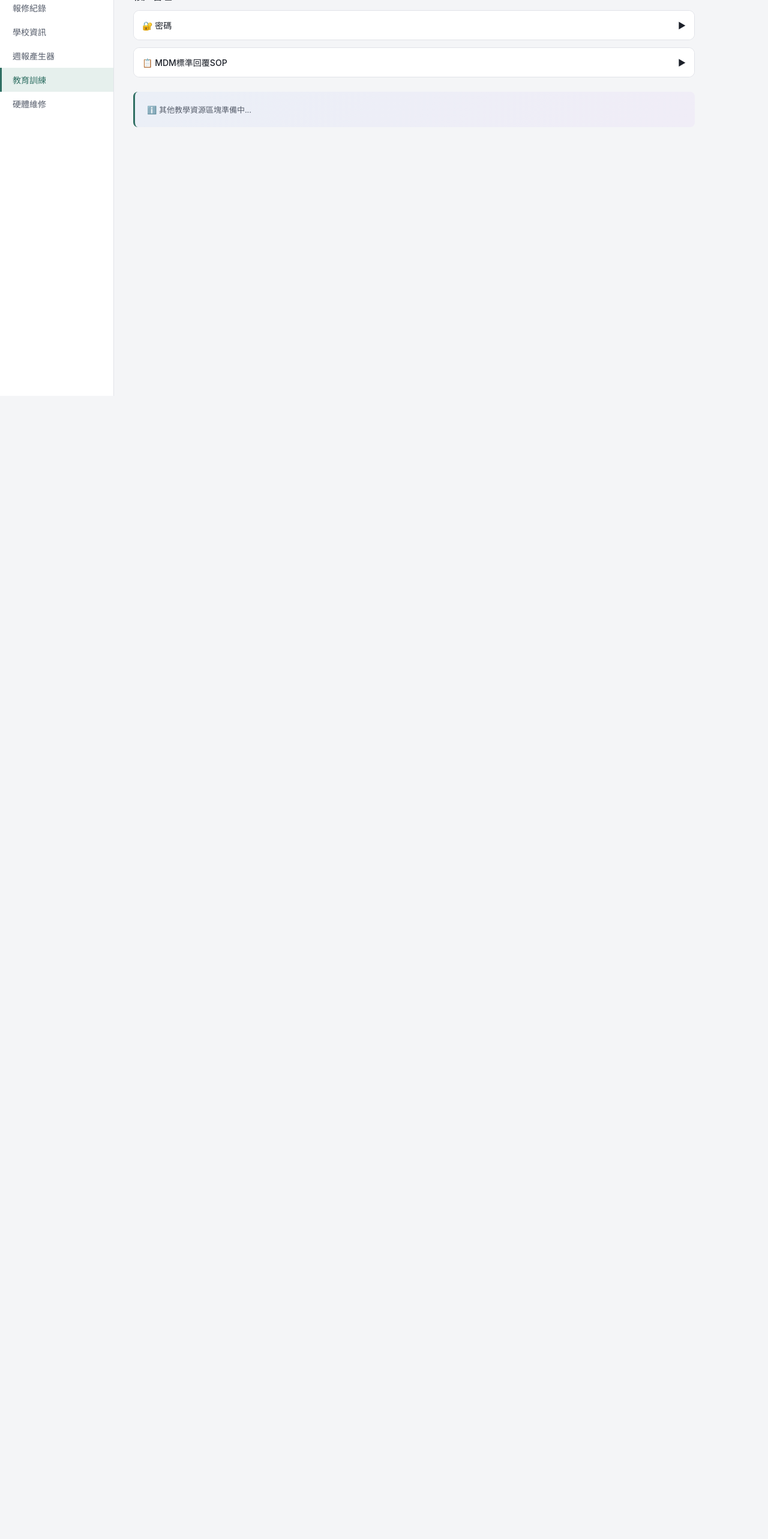
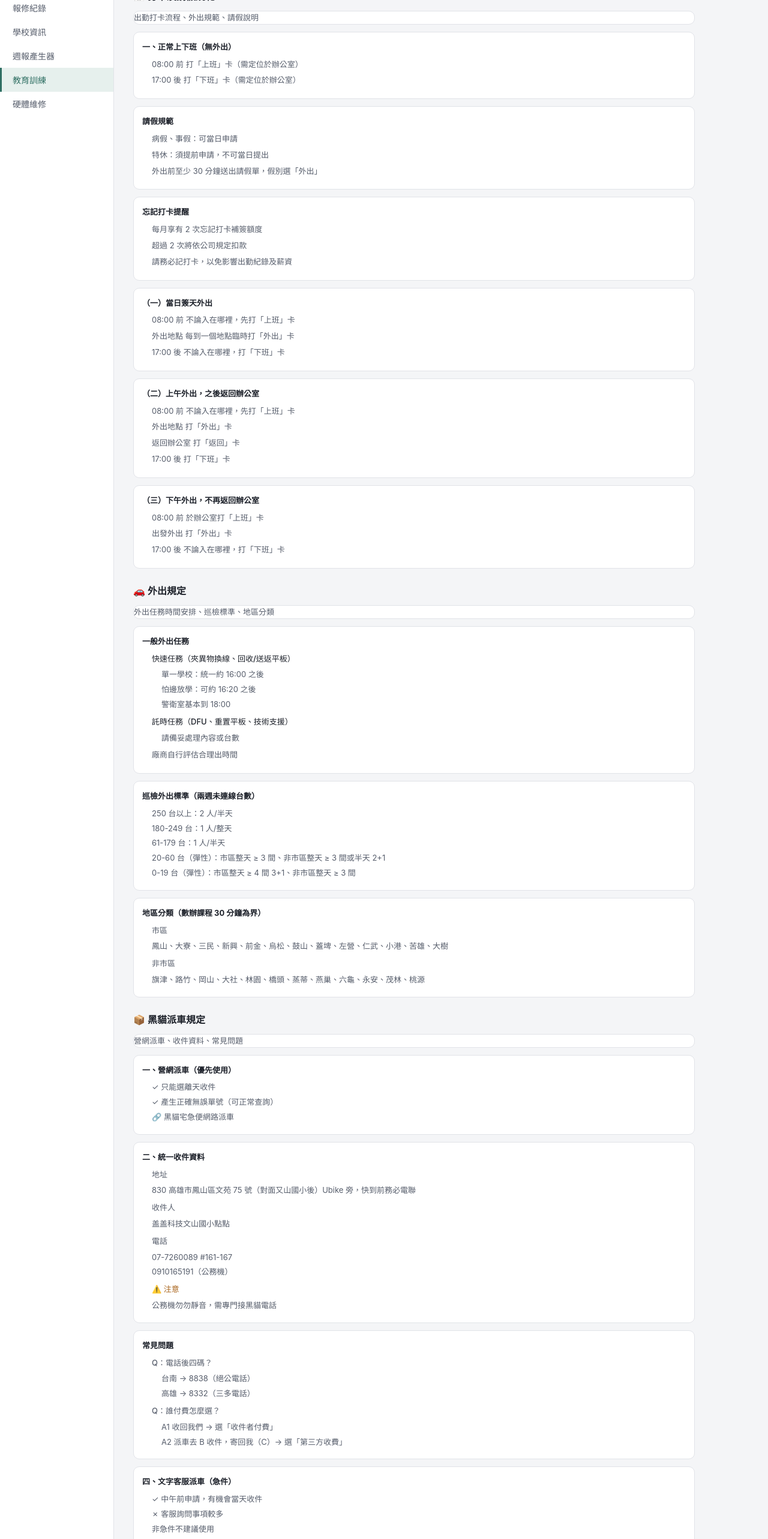
Before and after one commit to Iris1706/school-hub, a Next.js app: page /training in a window 1280 px wide. Shown: the part 140-2706 px from the top of the page at 60% size. Before the commit the page ends 800 px from the top, so only its background shows below. Built offline with nearby package versions, Linux system fonts and the light colour scheme.

Commit message:
完成教育訓練頁面

```diff
--- a/app/training/page.js
+++ b/app/training/page.js
@@ -14,6 +14,28 @@ export default function TrainingPage() {
     }));
   };
 
+  const sectionStyle = {
+    marginBottom: 24,
+  };
+
+  const titleStyle = {
+    fontSize: 16,
+    fontWeight: 600,
+    marginBottom: 12,
+    color: 'var(--text-primary)',
+  };
+
+  const contentBoxStyle = {
+    background: 'var(--surface-1)',
+    border: '1px solid var(--border)',
+    borderRadius: 'var(--radius)',
+    padding: '14px',
+    marginBottom: 12,
+    fontSize: 13,
+    lineHeight: 1.6,
+    color: 'var(--text-secondary)',
+  };
+
   return (
     <div>
       <h1 className="page-title">教育訓練</h1>
@@ -21,11 +43,178 @@ export default function TrainingPage() {
         SOP 文件、操作手冊與教學資源
       </p>
 
-      {/* 帳戶管理區塊 */}
-      <div style={{ marginBottom: 24 }}>
-        <h2 style={{ fontSize: 16, fontWeight: 600, marginBottom: 12, color: 'var(--text-primary)' }}>
-          帳戶管理
-        </h2>
+      {/* 打卡及請假規範 */}
+      <div style={sectionStyle}>
+        <h2 style={titleStyle}>📅 打卡及請假規範</h2>
+        <p style={{ ...contentBoxStyle, marginBottom: 12, padding: 0 }}>
+          出勤打卡流程、外出規範、請假說明
+        </p>
+
+        <div style={contentBoxStyle}>
+          <strong style={{ color: 'var(--text-primary)' }}>一、正常上下班（無外出）</strong>
+          <div style={{ marginTop: 8, marginLeft: 16 }}>
+            <p style={{ margin: '6px 0' }}>08:00 前 打「上班」卡（需定位於辦公室）</p>
+            <p style={{ margin: '6px 0' }}>17:00 後 打「下班」卡（需定位於辦公室）</p>
+          </div>
+        </div>
+
+        <div style={contentBoxStyle}>
+          <strong style={{ color: 'var(--text-primary)' }}>請假規範</strong>
+          <div style={{ marginTop: 8, marginLeft: 16 }}>
+            <p style={{ margin: '6px 0' }}>病假、事假：可當日申請</p>
+            <p style={{ margin: '6px 0' }}>特休：須提前申請，不可當日提出</p>
+            <p style={{ margin: '6px 0' }}>外出前至少 30 分鐘送出請假單，假別選「外出」</p>
+          </div>
+        </div>
+
+        <div style={contentBoxStyle}>
+          <strong style={{ color: 'var(--text-primary)' }}>忘記打卡提醒</strong>
+          <div style={{ marginTop: 8, marginLeft: 16 }}>
+            <p style={{ margin: '6px 0' }}>每月享有 2 次忘記打卡補簽額度</p>
+            <p style={{ margin: '6px 0' }}>超過 2 次將依公司規定扣款</p>
+            <p style={{ margin: '6px 0' }}>請務必記打卡，以免影響出勤紀錄及薪資</p>
+          </div>
+        </div>
+
+        <div style={contentBoxStyle}>
+          <strong style={{ color: 'var(--text-primary)' }}>（一）當日簽天外出</strong>
+          <div style={{ marginTop: 8, marginLeft: 16 }}>
+            <p style={{ margin: '6px 0' }}>08:00 前 不論入在哪裡，先打「上班」卡</p>
+            <p style={{ margin: '6px 0' }}>外出地點 每到一個地點臨時打「外出」卡</p>
+            <p style={{ margin: '6px 0' }}>17:00 後 不論入在哪裡，打「下班」卡</p>
+          </div>
+        </div>
+
+        <div style={contentBoxStyle}>
+          <strong style={{ color: 'var(--text-primary)' }}>（二）上午外出，之後返回辦公室</strong>
+          <div style={{ marginTop: 8, marginLeft: 16 }}>
+            <p style={{ margin: '6px 0' }}>08:00 前 不論入在哪裡，先打「上班」卡</p>
+            <p style={{ margin: '6px 0' }}>外出地點 打「外出」卡</p>
+            <p style={{ margin: '6px 0' }}>返回辦公室 打「返回」卡</p>
+            <p style={{ margin: '6px 0' }}>17:00 後 打「下班」卡</p>
+          </div>
+        </div>
+
+        <div style={contentBoxStyle}>
+          <strong style={{ color: 'var(--text-primary)' }}>（三）下午外出，不再返回辦公室</strong>
+          <div style={{ marginTop: 8, marginLeft: 16 }}>
+            <p style={{ margin: '6px 0' }}>08:00 前 於辦公室打「上班」卡</p>
+            <p style={{ margin: '6px 0' }}>出發外出 打「外出」卡</p>
+            <p style={{ margin: '6px 0' }}>17:00 後 不論入在哪裡，打「下班」卡</p>
+          </div>
+        </div>
+      </div>
+
+      {/* 外出規定 */}
+      <div style={sectionStyle}>
+        <h2 style={titleStyle}>🚗 外出規定</h2>
+        <p style={{ ...contentBoxStyle, marginBottom: 12, padding: 0 }}>
+          外出任務時間安排、巡檢標準、地區分類
+        </p>
+
+        <div style={contentBoxStyle}>
+          <strong style={{ color: 'var(--text-primary)' }}>一般外出任務</strong>
+          <div style={{ marginTop: 8, marginLeft: 16 }}>
+            <p style={{ margin: '8px 0 6px 0', fontWeight: 500, color: 'var(--text-primary)' }}>快速任務（夾異物換線、回收/送返平板）</p>
+            <div style={{ marginLeft: 16 }}>
+              <p style={{ margin: '4px 0' }}>單一學校：統一約 16:00 之後</p>
+              <p style={{ margin: '4px 0' }}>怕邊放學：可約 16:20 之後</p>
+              <p style={{ margin: '4px 0' }}>警衛室基本到 18:00</p>
+            </div>
+            <p style={{ margin: '8px 0 6px 0', fontWeight: 500, color: 'var(--text-primary)' }}>託時任務（DFU、重置平板、技術支援）</p>
+            <div style={{ marginLeft: 16 }}>
+              <p style={{ margin: '4px 0' }}>請備妥處理內容或台數</p>
+            </div>
+            <p style={{ margin: '8px 0 6px 0' }}>廠商自行評估合理出時間</p>
+          </div>
+        </div>
+
+        <div style={contentBoxStyle}>
+          <strong style={{ color: 'var(--text-primary)' }}>巡檢外出標準（兩週未連線台數）</strong>
+          <div style={{ marginTop: 8, marginLeft: 16 }}>
+            <p style={{ margin: '4px 0' }}>250 台以上：2 人/半天</p>
+            <p style={{ margin: '4px 0' }}>180-249 台：1 人/整天</p>
+            <p style={{ margin: '4px 0' }}>61-179 台：1 人/半天</p>
+            <p style={{ margin: '4px 0' }}>20-60 台（彈性）：市區整天 ≥ 3 間、非市區整天 ≥ 3 間或半天 2+1</p>
+            <p style={{ margin: '4px 0' }}>0-19 台（彈性）：市區整天 ≥ 4 間 3+1、非市區整天 ≥ 3 間</p>
+          </div>
+        </div>
+
+        <div style={contentBoxStyle}>
+          <strong style={{ color: 'var(--text-primary)' }}>地區分類（數辦課程 30 分鐘為界）</strong>
+          <div style={{ marginTop: 8, marginLeft: 16 }}>
+            <p style={{ margin: '6px 0', fontWeight: 500 }}>市區</p>
+            <p style={{ margin: '4px 0 8px 0' }}>鳳山、大寮、三民、新興、前金、烏松、鼓山、蓋埤、左營、仁武、小港、苦雄、大樹</p>
+            <p style={{ margin: '6px 0', fontWeight: 500 }}>非市區</p>
+            <p style={{ margin: '4px 0' }}>旗津、路竹、岡山、大社、林園、橋頭、蒸蒂、燕巢、六龜、永安、茂林、桃源</p>
+          </div>
+        </div>
+      </div>
+
+      {/* 黑貓派車規定 */}
+      <div style={sectionStyle}>
+        <h2 style={titleStyle}>📦 黑貓派車規定</h2>
+        <p style={{ ...contentBoxStyle, marginBottom: 12, padding: 0 }}>
+          營網派車、收件資料、常見問題
+        </p>
+
+        <div style={contentBoxStyle}>
+          <strong style={{ color: 'var(--text-primary)' }}>一、營網派車（優先使用）</strong>
+          <div style={{ marginTop: 8, marginLeft: 16 }}>
+            <p style={{ margin: '4px 0' }}>✓ 只能選離天收件</p>
+            <p style={{ margin: '4px 0' }}>✓ 產生正確無誤單號（可正常查詢）</p>
+            <p style={{ margin: '4px 0' }}>🔗 黑貓宅急便網路派車</p>
+          </div>
+        </div>
+
+        <div style={contentBoxStyle}>
+          <strong style={{ color: 'var(--text-primary)' }}>二、統一收件資料</strong>
+          <div style={{ marginTop: 8, marginLeft: 16 }}>
+            <p style={{ margin: '6px 0', fontWeight: 500 }}>地址</p>
+            <p style={{ margin: '4px 0 8px 0' }}>830 高雄市鳳山區文苑 75 號（對面又山國小後）Ubike 旁，快到前務必電聯</p>
+            <p style={{ margin: '6px 0', fontWeight: 500 }}>收件人</p>
+            <p style={{ margin: '4px 0 8px 0' }}>盖盖科技文山國小點點</p>
+            <p style={{ margin: '6px 0', fontWeight: 500 }}>電話</p>
+            <p style={{ margin: '4px 0' }}>07-7260089 #161-167</p>
+            <p style={{ margin: '4px 0 8px 0' }}>0910165191（公務機）</p>
+            <p style={{ margin: '6px 0', color: '#a8631a', fontWeight: 500 }}>⚠️ 注意</p>
+            <p style={{ margin: '4px 0' }}>公務機勿勿靜音，需專門接黑貓電話</p>
+          </div>
+        </div>
+
+        <div style={contentBoxStyle}>
+          <strong style={{ color: 'var(--text-primary)' }}>常見問題</strong>
+          <div style={{ marginTop: 8, marginLeft: 16 }}>
+            <p style={{ margin: '6px 0', fontWeight: 500 }}>Q：電話後四碼？</p>
+            <div style={{ marginLeft: 16 }}>
+              <p style={{ margin: '4px 0' }}>台南 → 8838（絕公電話）</p>
+              <p style={{ margin: '4px 0' }}>高雄 → 8332（三多電話）</p>
+            </div>
+            <p style={{ margin: '8px 0 6px 0', fontWeight: 500 }}>Q：誰付費怎麼選？</p>
+            <div style={{ marginLeft: 16 }}>
+              <p style={{ margin: '4px 0' }}>A1 收回我們 → 選「收件者付費」</p>
+              <p style={{ margin: '4px 0' }}>A2 派車去 B 收件，寄回我（C）→ 選「第三方收費」</p>
+            </div>
+          </div>
+        </div>
+
+        <div style={contentBoxStyle}>
+          <strong style={{ color: 'var(--text-primary)' }}>四、文字客服派車（急件）</strong>
+          <div style={{ marginTop: 8, marginLeft: 16 }}>
+            <p style={{ margin: '4px 0' }}>✓ 中午前申請，有機會當天收件</p>
+            <p style={{ margin: '4px 0' }}>✗ 客服詢問事項較多</p>
+            <p style={{ margin: '4px 0' }}>非急件不建議使用</p>
+            <p style={{ margin: '8px 0 0 0' }}>🔗 文字客服入口</p>
+          </div>
+        </div>
+      </div>
+
+      {/* 帳戶管理 */}
+      <div style={sectionStyle}>
+        <h2 style={titleStyle}>🔑 帳戶管理</h2>
+        <p style={{ ...contentBoxStyle, marginBottom: 12, padding: 0 }}>
+          各系統帳號密碼、限制點 A 員使用
+        </p>
 
         {/* 密碼 - 可折疊 */}
         <div
@@ -52,15 +241,17 @@ export default function TrainingPage() {
               fontSize: 14,
               fontWeight: 500,
               color: 'var(--text-primary)',
+              borderRadius: 'var(--radius)',
             }}
+            onMouseOver={(e) => (e.target.style.background = 'var(--accent-bg)')}
+            onMouseOut={(e) => (e.target.style.background = 'var(--surface-1)')}
           >
             <span>🔐 密碼</span>
-            <span>{expandedSections.password ? '▼' : '▶'}</span>
+            <span style={{ fontSize: 12 }}>{expandedSections.password ? '▼' : '▶'}</span>
           </button>
           {expandedSections.password && (
             <div style={{ padding: '12px 14px', borderTop: '1px solid var(--border)', fontSize: 13, color: 'var(--text-secondary)' }}>
-              {/* 內容待補充 */}
-              <p style={{ margin: '0 0 8px 0' }}>內容準備中...</p>
+              <p style={{ margin: '0 0 8px 0', color: 'var(--warning)', fontWeight: 500 }}>內容待補充...</p>
             </div>
           )}
         </div>
@@ -90,34 +281,21 @@ export default function TrainingPage() {
               fontSize: 14,
               fontWeight: 500,
               color: 'var(--text-primary)',
+              borderRadius: 'var(--radius)',
             }}
+            onMouseOver={(e) => (e.target.style.background = 'var(--accent-bg)')}
+            onMouseOut={(e) => (e.target.style.background = 'var(--surface-1)')}
           >
             <span>📋 MDM標準回覆SOP</span>
-            <span>{expandedSections.mdm ? '▼' : '▶'}</span>
+            <span style={{ fontSize: 12 }}>{expandedSections.mdm ? '▼' : '▶'}</span>
           </button>
           {expandedSections.mdm && (
             <div style={{ padding: '12px 14px', borderTop: '1px solid var(--border)', fontSize: 13, color: 'var(--text-secondary)' }}>
-              {/* 內容待補充 */}
-              <p style={{ margin: '0 0 8px 0' }}>內容準備中...</p>
+              <p style={{ margin: '0 0 8px 0', color: 'var(--warning)', fontWeight: 500 }}>v1.0 - 內容待補充...</p>
             </div>
           )}
         </div>
       </div>
-
-      {/* 其他區塊可在此新增 */}
-      <div
-        style={{
-          background: 'linear-gradient(135deg, rgba(59, 130, 246, 0.05) 0%, rgba(168, 85, 247, 0.05) 100%)',
-          borderLeft: '3px solid var(--accent)',
-          padding: 20,
-          borderRadius: 8,
-          marginTop: 24,
-        }}
-      >
-        <p style={{ fontSize: 13, color: 'var(--text-secondary)', margin: 0 }}>
-          ℹ️ 其他教學資源區塊準備中...
-        </p>
-      </div>
     </div>
   );
 }
```
